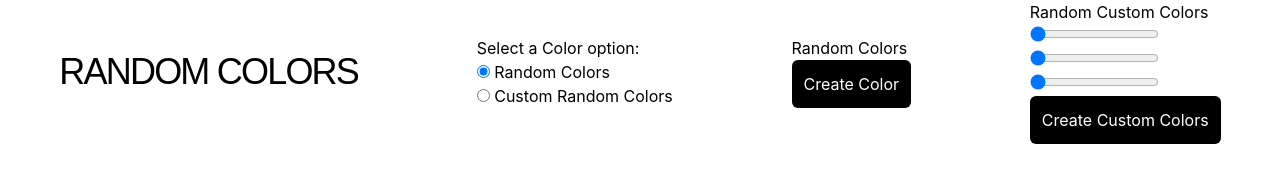
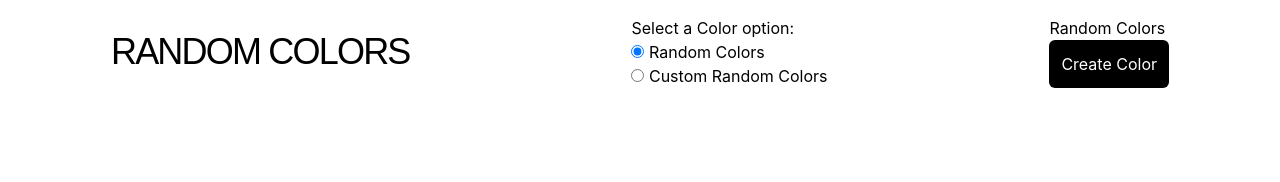
Before and after one commit to markstillcoding/Random-Colors, a website: page index.html in a window 1280 px wide. Both pictures are taken after a click on the radio button "Random Colors". Drawn offline with nearby package versions, Linux system fonts and the light colour scheme; files that its build step writes are made by us from their sources; a web font is replaced by a local one.

Commit message:
added ability to show color choice generation by choosing a radio button

```diff
--- a/index.html
+++ b/index.html
@@ -6,7 +6,6 @@
     <link rel="preconnect" href="https://fonts.googleapis.com" />
     <link rel="preconnect" href="https://fonts.gstatic.com" crossorigin />
     <link href="https://fonts.googleapis.com/css2?family=Cantarell:wght@400;700&display=swap" rel="stylesheet" />
-    <link rel="stylesheet" href="style.css" />
     <link href="./src/output.css" rel="stylesheet" />
     <script src="script.js" defer></script>
     <title>Colors</title>
@@ -14,26 +13,28 @@
 
   <body>
     <div class="grid grid-cols-12 grid-rows-1">
-      <header class="col-span-12 row-span-1 flex justify-around items-center mb-12">
+      <header class="col-span-12 row-span-1 flex justify-around items-center mb-12 pt-4">
         <h1 class="text-4xl uppercase font-display tracking-tighter">
           Random Colors
         </h1>
-        <fieldset>
+        <form>
+          <fieldset class="randomColor">
           <legend>Select a Color option:</legend>
-          <div><input type="radio" name="random-color" id="random-color">
+          <div><input type="radio" name="random-color" id="random-color" value="random">
             <label for="random-color">Random Colors</label>
           </div>
-          <div><input type="radio" name="custom-random-color" id="custom-random-color">
+          <div><input type="radio" name="custom-random-color" id="custom-random-color" value="custom">
             <label for="custom-random-color">Custom Random Colors</label>
           </div>
         </fieldset>
-        <div>
+        </form>
+        <div class="hidden rColors">
           <h2>Random Colors</h2>
           <button class="random-color bg-black text-white p-3 rounded-md">
             Create Color
           </button>
           </div>
-          <div>
+          <div class="hidden cColors">
             <h2>Random Custom Colors</h2>
             <div>
             <input type="range" name="red" id="red" min="0" max="255" value="0" /><label for="red"></label>
--- a/script.js
+++ b/script.js
@@ -7,6 +7,8 @@
 const customColorEl = document.querySelector('.custom-color');
 const colorGridEl = document.querySelector('.color-grid');
 const colorModalGridEl = document.querySelector('.modal-color-grid');
+const randomColorInput = document.querySelector('.rColors');
+const customColorInput = document.querySelector('.cColors');
 const newModifiedColors = {}
 
   ;
@@ -238,3 +240,18 @@
   }
   return newShades
 }
+
+const randomForm = document.querySelector('.randomColor');
+console.log(randomForm)
+const allRadios = Array.from(document.querySelectorAll("form input[type='radio']"));
+randomForm.addEventListener('click', (event) => {
+  if (event.target && event.target.matches("input[type='radio']")) {
+    if (event.target.value === 'random') {
+      randomColorInput.classList.remove('hidden');
+    }
+    if (event.target.value === 'custom') {
+      customColorInput.classList.remove('hidden');
+    }
+
+  }
+})
```
Also changed, not shown: src/output.css.
